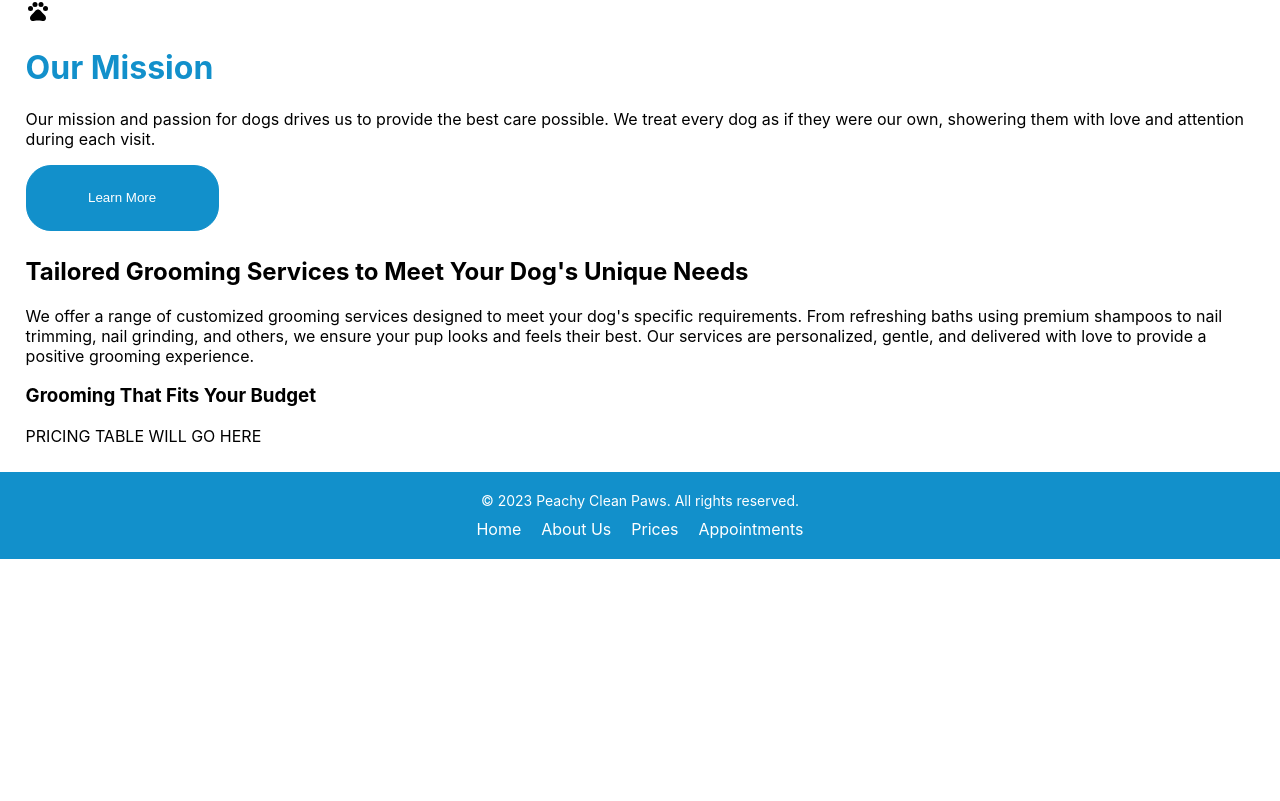
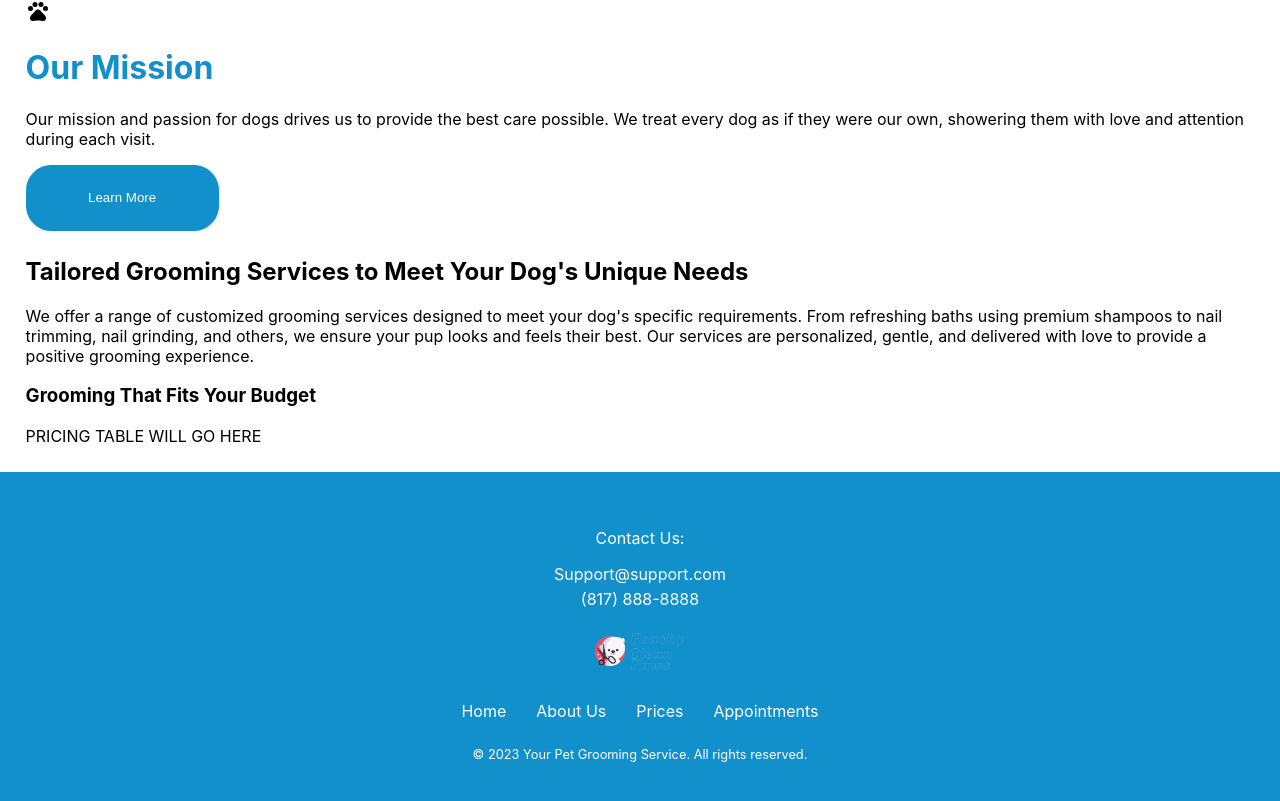
Before and after one commit to Parrasite9/peachyCleanPaws, a React (Create React App) app: page / in a window 1280 px wide. Shown: the part 1678-2479 px from the top of the page. Before the commit the page ends 2237 px from the top, so only its background shows below. Built offline with nearby package versions, Linux system fonts and the light colour scheme.

Commit message:
Footer completed, and CSSd

```diff
--- a/src/components/Footer.js
+++ b/src/components/Footer.js
@@ -1,6 +1,5 @@
 import React from 'react';
-// import '../css/Footer';
-import '../css/Footer.css'
+import '../css//Footer.css'; // Import your footer CSS file
 
 function Footer() {
   const currentYear = new Date().getFullYear();
@@ -8,7 +7,16 @@ function Footer() {
   return (
     <div className='footer'>
       <div className='footer__content'>
-        <p>&copy; {currentYear} Peachy Clean Paws. All rights reserved.</p>
+        <div className='footer__contact'>
+          <div className='footer__contact-info'>
+            <p>Contact Us:</p>
+            <a href='mailto:Support@support.com'>Support@support.com</a>
+            <a href='tel:+18178888888'>(817) 888-8888</a>
+          </div>
+          <div className='footer__logo'>
+            <img src="images/logo.png" alt="#" />
+          </div>
+        </div>
         <nav className='footer__nav'>
           <a href='#'>Home</a>
           <a href='#'>About Us</a>
@@ -16,6 +24,7 @@ function Footer() {
           <a href='#'>Appointments</a>
         </nav>
       </div>
+      <p className='footer__copyright'>&copy; {currentYear} Your Pet Grooming Service. All rights reserved.</p>
     </div>
   );
 }
--- a/src/css/Footer.css
+++ b/src/css/Footer.css
@@ -1,28 +1,77 @@
 /* Footer.css */
 
 .footer {
-    background-color: #1290CB;
-    color: white;
-    padding: 20px 0;
-    text-align: center;
+  background-color: #1290CB;
+  color: #fff;
+  padding: 40px 0;
+}
+
+.footer__content {
+  max-width: 1200px;
+  margin: 0 auto;
+  display: flex;
+  flex-direction: column;
+  align-items: center;
+  text-align: center;
+}
+
+.footer__content > p {
+  margin: 0 2%;
+}
+
+.footer__contact {
+  display: flex;
+  flex-direction: column;
+  align-items: center;
+  margin-bottom: 20px;
+}
+
+.footer__contact-info {
+  margin-bottom: 10px;
+}
+
+.footer__contact-info a {
+  color: #fff;
+  text-decoration: none;
+  margin: 5px 0;
+  display: block;
+}
+
+.footer__logo img {
+  max-width: 100px;
+  height: auto;
+}
+
+.footer__nav a {
+  color: #fff;
+  text-decoration: none;
+  margin: 0 15px;
+}
+
+.footer__copyright {
+  text-align: center;
+  margin: 2%;
+  font-size: .8em;
+}
+
+/* Media query for responsiveness */
+/* @media (min-width: 768px) {
+  .footer__content {
+    flex-direction: row;
+    justify-content: space-between;
+    align-items: flex-start;
+    text-align: left;
   }
 
-  .footer__content {
-    /* max-width: 1200px; */
-    /* margin: 0 auto; */
+  .footer__contact {
+    align-items: flex-start;
   }
 
-  .footer p {
-    margin: 0;
-    font-size: 14px;
+  .footer__contact-info {
+    margin-right: 20px;
   }
 
   .footer__nav {
-    margin-top: 10px;
+    margin-top: 0;
   }
-
-  .footer__nav a {
-    color: white;
-    text-decoration: none;
-    margin: 0 10px;
-  }
+} */
```
